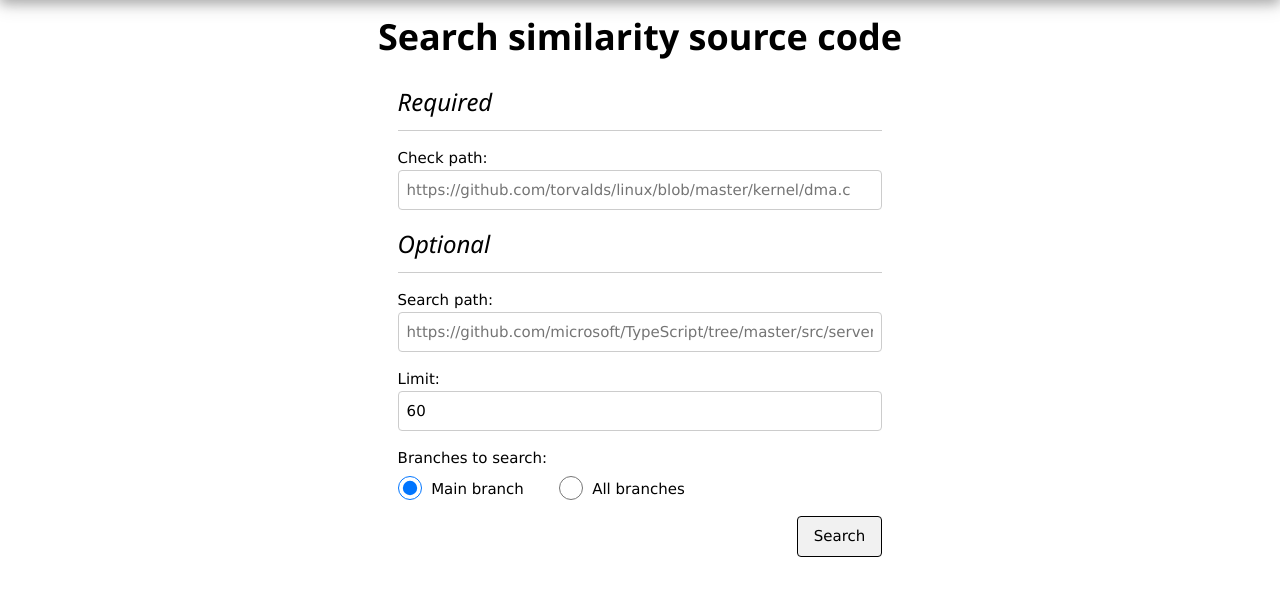
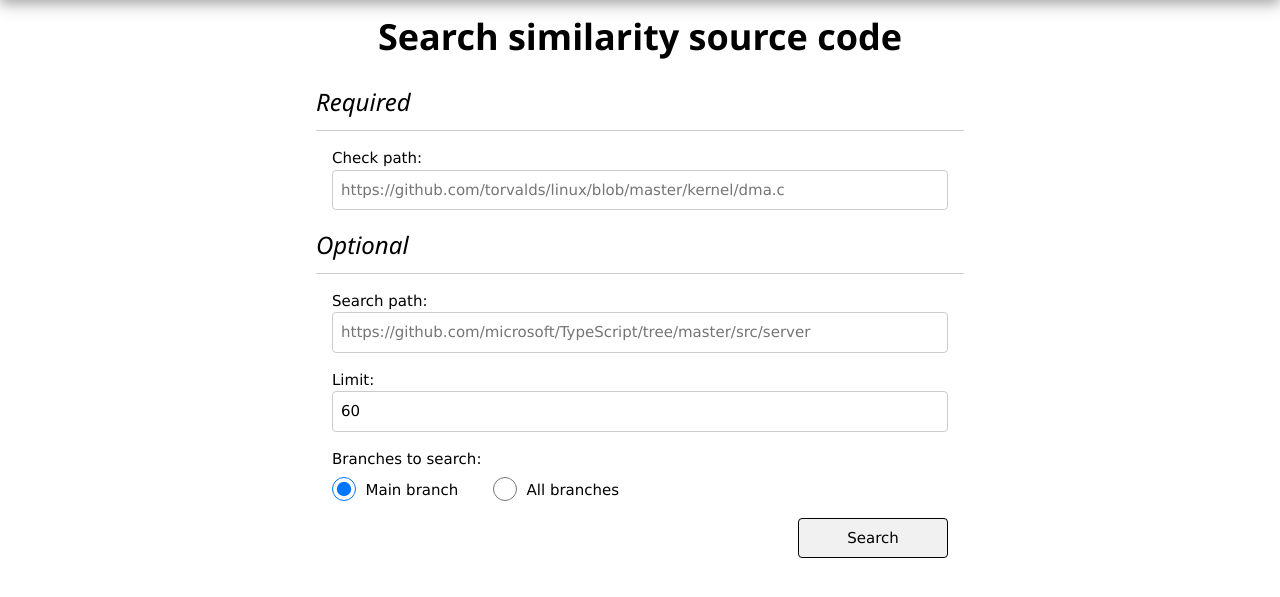
Before and after one commit to moevm/bsc_esikov, a Flask app: page / in a window 1280 px wide. Shown: the part 43-640 px from the top of the page. Run offline with Flask 2, Linux system fonts and the light colour scheme; parts of the project's set-up code (start-up, migrations or seed data) failed here and were passed over.

Commit message:
Small fix layout

```diff
--- a/templates/index.html
+++ b/templates/index.html
@@ -2,7 +2,7 @@
 
 {% block content %}
 
-    <div class="w3-container" style="width: 50%; margin: 0 auto;">
+    <div class="w3-container" style="width: 65%; margin: 0 auto;">
         <div class="w3-center">
             <h1 style="font-weight: bold;">Search similarity source code</h1>
         </div>
@@ -12,7 +12,7 @@
                     <div class="w3-border-bottom">
                         <h3><i>Required</i></h3>
                     </div>
-                    <div class="w3-section">
+                    <div class="w3-section w3-container">
                         <label>
                             Check path:
                             <input class="w3-input w3-hover-light-grey w3-border w3-round" type="text" name="check" required
@@ -24,21 +24,21 @@
                     <div class="w3-border-bottom">
                         <h3><i>Optional</i></h3>
                     </div>
-                    <div class="w3-section">
+                    <div class="w3-section w3-container">
                         <label>
                             Search path:
                             <input class="w3-input w3-hover-light-grey w3-border w3-round" type="text" name="data"
                                    placeholder="https://github.com/microsoft/TypeScript/tree/master/src/server"/>
                         </label>
                     </div>
-                    <div class="w3-section">
+                    <div class="w3-section w3-container">
                         <label>
                             Limit:
                             <input class="w3-input w3-hover-light-grey w3-border w3-round" type="number"
                                    min="0" max="100" step="1" value="60" name="limit" placeholder="80" required/>
                         </label>
                     </div>
-                    <div class="w3-section">
+                    <div class="w3-section w3-container">
                         <div>
                             <label >Branches to search:</label>
                         </div>
@@ -52,8 +52,11 @@
                         </label>
                     </div>
                 </div>
-                <div class="w3-section w3-right-align">
-                    <button class="w3-btn w3-round w3-light-grey w3-border w3-border-black" type="submit">Search</button>
+                <div class="w3-section w3-container w3-right-align">
+                    <button class="w3-btn w3-round w3-light-grey w3-border w3-border-black" type="submit"
+                            style="width: 150px;">
+                        Search
+                    </button>
                 </div>
             </form>
         </div>
--- a/templates/similarity.html
+++ b/templates/similarity.html
@@ -2,7 +2,7 @@
 
 {% block content %}
 
-    <div class="w3-container w3-border" style="width: 90%; max-width: 1320px; margin: 0 auto;">
+    <div class="w3-container" style="width: 90%; max-width: 1320px; margin: 0 auto;">
         <div class="w3-center">
             <h1 style="font-weight: bold;">Similarity code</h1>
             <form action="{{ url_for('search') }}" method="GET">
```
